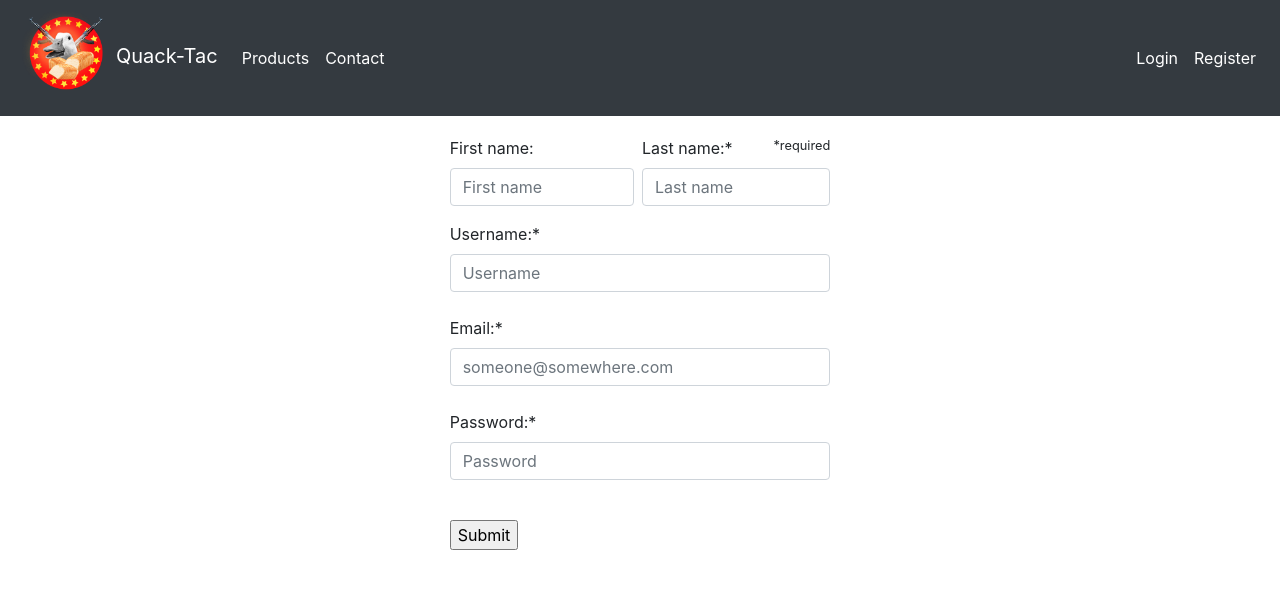
After one commit to TheSquid15/Duck_webshop, a PHP site: page /views/register.php in a window 1280 px wide. The commit adds this page. Shown: the top 589 px of the page. Run offline with PHP 8.4, Linux system fonts and the light colour scheme; some libraries are stand-ins or nearby versions.

Commit message:
finished registration form and made it so that it makes sure that emails and usernames can only be used once

```diff
--- a/controller/admin_controller.php
+++ b/controller/admin_controller.php
@@ -1,4 +1,5 @@
 <?php
+require("../includes/const.php");
 
 require(MODEL);
 
@@ -14,6 +15,8 @@ class admin_controller extends DB_model {
         unlink($imageToDelete["productImage"]);
 
         $this->sql_query($sql);
+        header("Location: admin_dashboard.php");
+        echo "<div class='alert-success'>Item deleted successfully</div>";
     }
 
     public function product_panel() {
--- a/controller/home_controller.php
+++ b/controller/home_controller.php
@@ -1,4 +1,5 @@
 <?php
+require("../includes/const.php");
 
 include(MODEL);
 
--- a/controller/item_page_controller.php
+++ b/controller/item_page_controller.php
@@ -1,4 +1,5 @@
 <?php
+require("../includes/const.php");
 
 include(MODEL);
 
--- a/controller/login_controller.php
+++ b/controller/login_controller.php
@@ -1,4 +1,5 @@
 <?php
+require("../includes/const.php");
 
 include(MODEL);
 
@@ -24,7 +25,7 @@ class login_controller extends DB_model{
     } */
 
     public function log_in($user, $password) {
-        if($password !== $user['password']){
+        if(!password_verify($password, $user['password'])) {
             return false;
         }
         else {
@@ -46,10 +47,6 @@ class login_controller extends DB_model{
         $prep->bind_param("s", $preppedUser);
         $preppedUser = $user;
         $prep->execute(); */
-<<<<<<< HEAD
-=======
-        $DBresult = $prep->fetch_assoc();
->>>>>>> e2d15aa780a54a20a9aef31367f478be6b952653
 
        /*  $prep = $this->conn->prepare("SELECT * FROM `user` WHERE username = ? LIMIT 1");
         $prep->bind_param("s", $preppedinput);
@@ -80,8 +77,23 @@ class login_controller extends DB_model{
         }
     }
 
-    public function logout() {
+    public function createUser($username, $password, $email, $fname, $lname) {
+        $statement = $this->conn->prepare("INSERT INTO user VALUES (NULL, ?, ?, ?, ?, ?)");
+        $statement->bind_param("sssss", $user_username, $user_password, $user_email, $user_fname, $user_lname);
+        $iterations = ["cost" => 10];
 
+        $user_username = trim(htmlspecialchars($username));
+        $sanatized_pass = trim(htmlspecialchars($password));
+        $user_password = password_hash($sanatized_pass, PASSWORD_BCRYPT, $iterations);
+        $user_email = $email;
+        $user_fname = trim(htmlspecialchars($fname));
+        $user_lname = trim(htmlspecialchars($lname));
+        $statement->execute();
+
+        $_SESSION["loggedIn"] = true;
+        $_SESSION["username"] = trim(htmlspecialchars($username));
+
+        $statement->close();
     }
 
 }
--- a/controller/upload_controller.php
+++ b/controller/upload_controller.php
@@ -1,4 +1,5 @@
 <?php
+require("../includes/const.php");
 
 include(MODEL);
 
--- a/includes/const.php
+++ b/includes/const.php
@@ -4,11 +4,7 @@ define("DB_SERVER", "localhost");
 define("DB_USER", "Vidar");
 define("DB_PASSWORD", "123456");
 define("DB_NAME", "duck_db");
-<<<<<<< HEAD
 define("MODEL", __DIR__ . "/../model/DB_model.php");
-=======
-define("MODEL", "../model/DB_model.php");
->>>>>>> e2d15aa780a54a20a9aef31367f478be6b952653
 define("MAX_SIZE", "3000");
 
 define("LIVE_SERVER", "mysql82.unoeuro.com");
--- a/includes/header.php
+++ b/includes/header.php
@@ -1,14 +1,15 @@
 <?php
-session_start();
 /* spl_autoload_register(function($class) {
     include "../model/" . $class . ".php";
 }); */
 
-include("../includes/const.php");
+/* include("../includes/const.php"); */
 
 spl_autoload_register(function($class) {
     include "../controller/" . $class . ".php";
 });
+
+header('Content-Type: text/html; charset=utf-8');
 ?>
 
 <!DOCTYPE html>
@@ -21,6 +22,7 @@ spl_autoload_register(function($class) {
     <link rel="stylesheet" href="../public/css/style.css">
     <link rel="icon" href="../resources/duckLogo.png">
     <link rel="stylesheet" href="https://stackpath.bootstrapcdn.com/bootstrap/4.4.1/css/bootstrap.min.css" integrity="sha384-Vkoo8x4CGsO3+Hhxv8T/Q5PaXtkKtu6ug5TOeNV6gBiFeWPGFN9MuhOf23Q9Ifjh" crossorigin="anonymous">
+    <script src="https://www.google.com/recaptcha/api.js" async defer></script>
 </head>
 <body>
 <!-- <header class="container-fluid navbar navbar-expand-lg navbar-dark bg-dark">
--- a/public/css/style.css
+++ b/public/css/style.css
@@ -132,11 +132,7 @@ header nav ul {
 
   .sidemenu {
       width: 250px;
-<<<<<<< HEAD
       height: 100%;
-=======
-      min-height: 100vh;
->>>>>>> e2d15aa780a54a20a9aef31367f478be6b952653
       position: sticky;
       top: 0;
       background-color: #d8d8d8;
--- a/views/index.php
+++ b/views/index.php
@@ -1,7 +1,7 @@
 <?php
+session_start();
 
 require('../includes/header.php');
-
 $item_of_the_day = new home_controller();
 
 $item_of_the_day->item_of_the_day();
--- /dev/null
+++ b/views/register.php
@@ -0,0 +1,92 @@
+<?php
+session_start();
+
+spl_autoload_register(function($class) {
+    include "../controller/" . $class . ".php";
+});
+
+$register = new login_controller();
+
+if(isset($_POST["submit"])) {
+    if(isset($_POST["username"]) && isset($_POST["lname"]) && isset($_POST["email"]) && isset($_POST["password"])) {
+        if(filter_var($_POST["email"], FILTER_VALIDATE_EMAIL)){
+            $checkUsername = trim(htmlspecialchars($_POST["username"]));
+            $check = $register->sql_query("SELECT * FROM `user` WHERE username = '$checkUsername' LIMIT 1");
+            if($check->num_rows > 0) {
+                $message = "Sorry, that username is already in use";
+            }
+            else{
+                $checkEmail = trim(htmlspecialchars($_POST["email"]));
+                $check = $register->sql_query("SELECT * FROM `user` WHERE email = '$checkEmail' LIMIT 1");
+                if($check->num_rows > 0) {
+                    $message = "Sorry, that email is already in use";
+                }
+                else {
+                    if(isset($_POST["g-recaptcha-response"])) {
+                        $captcha = $_POST["g-recaptcha-response"];
+
+                        if(!$captcha) {
+                            $message = "Please check reCaptcha.";
+                        }
+
+                        $response = json_decode(file_get_contents("https://www.google.com/recaptcha/api/siteverify?secret=6Ldd2PEUAAAAANer8gaWGQcHdqeDOETCjkMPBnGV&response=". urlencode($captcha) ."&remoteip=". $_SERVER['REMOTE_ADDR']), true);
+                        if($response['success'] == false){
+                            $message = "reCaptcha check failed, please try again";
+                        }
+                        else {
+                            $register->createUser($_POST["username"], $_POST["password"], $_POST["email"], $_POST["fname"], $_POST["lname"]);
+                            header('Location: index.php');
+                        }
+
+                    }
+                    else {
+                        $message = "Please complete reCaptcha.";
+                    }
+                }
+            }
+        }
+        else {
+            $message = "Please input a valid email address.";
+        }
+    }
+    else {
+        $message = "Please fill out all required fields.";
+    }
+}
+
+require('../includes/header.php');
+if(isset($message)) { ?>
+    <div class="alert-danger"><?php echo $message ?></div>
+<?php
+}
+?>
+
+<section class="form-controller container-fluid">
+    <div class="row align-items-center justify-content-center">
+        <div class="col-4 justify-content-center">
+            <form method="POST" action="" class="position-relative">
+            <small class="position-absolute mr-2" style="right: 0;">*required</small>
+                <div class="form-group pr-2 pl-2">
+                    <div class="form-group d-flex justify-content-between m-0">
+                        <div class="form-group w-100 pr-2">
+                            <label for="fname">First name:</label>
+                            <input class="w-100 form-control" type="text" id="fname" name="fname" placeholder="First name" value="<?php if(isset($_POST["submit"])){echo $_POST['fname'];}else{echo "";}?>">
+                        </div>
+                        <div class="form-group w-100">
+                            <label for="lname">Last name:*</label>
+                            <input class="w-100 form-control" type="text" id="lname" name="lname" placeholder="Last name" value="<?php if(isset($_POST["submit"])){echo $_POST['lname'];}else{echo "";}?>" required>
+                        </div>
+                    </div>
+                    <label for="username">Username:*</label>
+                    <input class="w-100 form-control" type="text" id="username" name="username" placeholder="Username" value="<?php if(isset($_POST["submit"])){echo $_POST['username'];}else{echo "";}?>" required><br>
+                    <label for="email">Email:*</label>
+                    <input class="w-100 form-control" type="text" id="email" name="email" placeholder="someone@somewhere.com" value="<?php if(isset($_POST["submit"])){echo $_POST['email'];}else{echo "";}?>" required><br>
+                    <label for="password">Password:*</label>
+                    <input class="w-100 form-control" type="password" id="password" name="password" placeholder="Password" required><br>
+                    <div class="g-recaptcha mb-3" data-sitekey="6Ldd2PEUAAAAAC-UXFp2WnnAw6iQOd8xHUvz7wfG"></div>
+                    <input type="submit" name="submit">
+                </div>
+            </form>
+        </div>
+    </div>
+</section>
--- a/views/upload_item.php
+++ b/views/upload_item.php
@@ -1,4 +1,10 @@
 <?php
+session_start();
+
+spl_autoload_register(function($class) {
+    include "../controller/" . $class . ".php";
+});
+
 require('../includes/header.php');
 
 $upload_controller = new upload_controller();
```
Also changed, not shown: Duck_DB_real.sql (+0 -79 lines), views/admin_dashboard.php (+14 -7 lines), views/contact.php (added, +15 -0 lines), views/login.php (+15 -6 lines), views/products.php (+7 -1 lines), resources/5eaa99aa3f74d_duckHeli.png (added).
